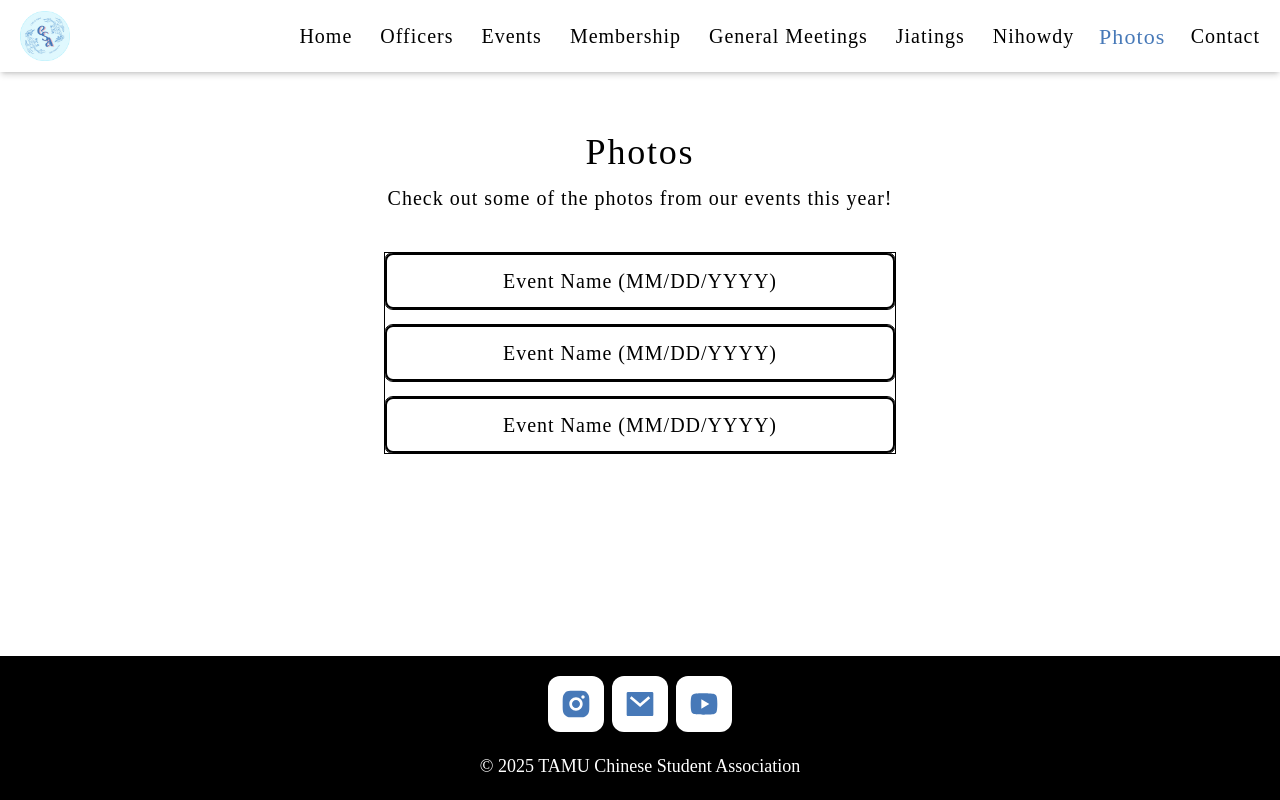
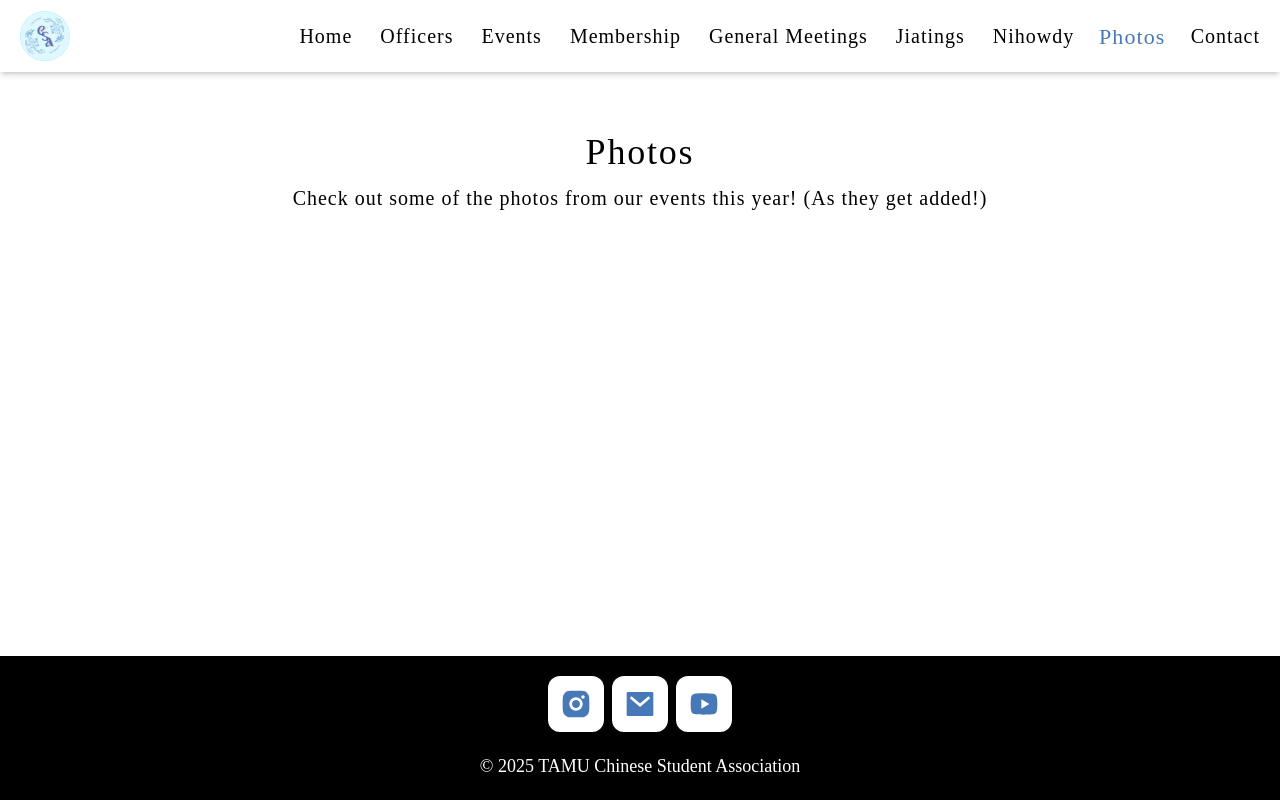
Before and after one commit to tamucsa/website, a Next.js app: page /photos in a window 1280 px wide. Built offline with nearby package versions, Linux system fonts and the light colour scheme; a web font is replaced by a local one.

Commit message:
working state of /photos

```diff
--- a/src/app/photos/page.tsx
+++ b/src/app/photos/page.tsx
@@ -6,22 +6,23 @@ const PhotosPage = () => {
         <div className='flex flex-col items-center gap-5 md:gap-10 px-20 md:px-0'>
           <header className="flex flex-col text-center mt-10 md:mt-15 gap-3">
             <h1 className="font-primary tracking-wider text-3xl md:text-4xl">Photos</h1>
-            <p className="font-secondary tracking-wider text-base md:text-xl">Check out some of the photos from our events this year!</p>
+            <p className="font-secondary tracking-wider text-base md:text-xl">Check out some of the photos from our events this year! (As they get added!)</p>
           </header>
-          <main className="flex flex-col w-full md:w-lg border items-center justify-center gap-4">
-            {/* Button list of photo albums */}
+
+          {/* Button list of photo albums */} {/* Replace 'hidden' with 'flex' to show component */}
+          <main className="hidden flex-col w-full md:w-lg border items-center justify-center gap-4">
             <LinkButton href="" newTab={true}
+              className="w-full text-lg md:text-xl">
+              Event Name (MM/DD/YYYY)
+            </LinkButton>
+            {/* <LinkButton href="/jiatings" newTab={true}
               className="w-full text-lg md:text-xl">
               Event Name (MM/DD/YYYY)
             </LinkButton>
             <LinkButton href="/jiatings" newTab={true}
               className="w-full text-lg md:text-xl">
               Event Name (MM/DD/YYYY)
-            </LinkButton>
-            <LinkButton href="/jiatings" newTab={true}
-              className="w-full text-lg md:text-xl">
-              Event Name (MM/DD/YYYY)
-            </LinkButton>
+            </LinkButton> */}
           </main>
         </div>
     );
```
